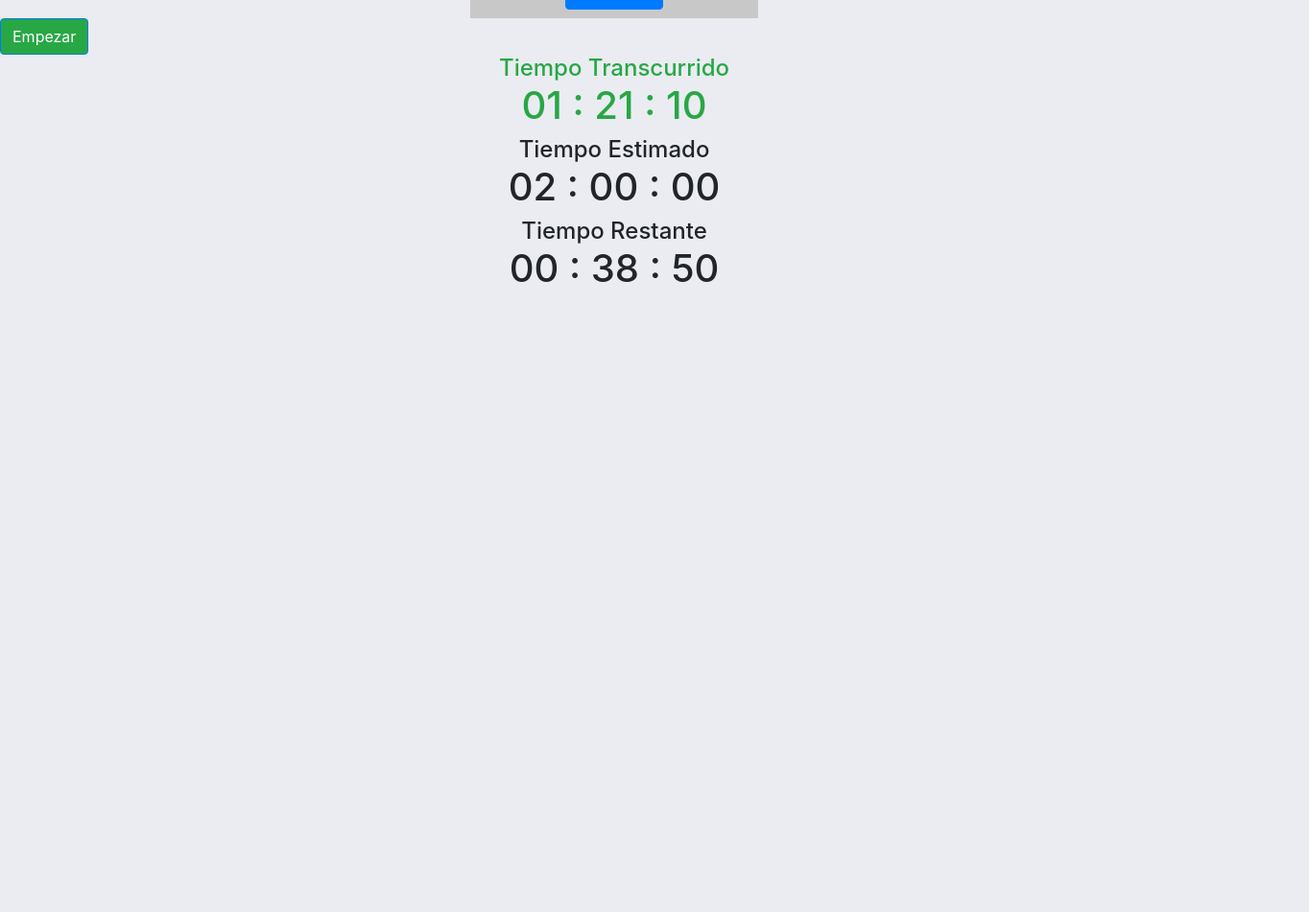
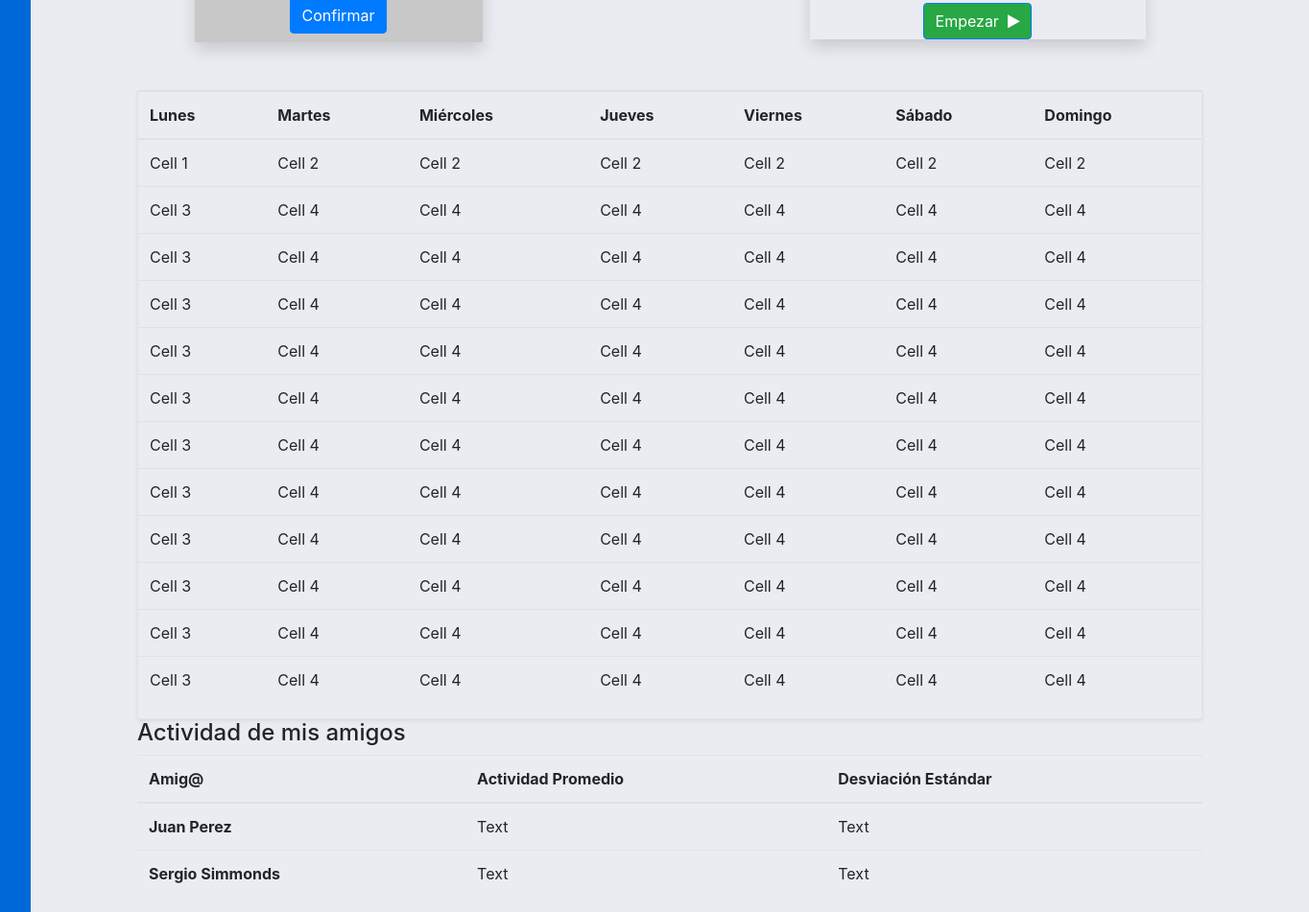
Before and after one commit to DCC-CC4401/2019-2-Segmentation-Fault-T2, a plain HTML site: page Tarea2/index.html in a window 1280 px wide. Shown: the part 327-1278 px from the top of the page at 96% size, 1364 px wide, since content can reach past the window. Before the commit the page ends 800 px from the top, so only its background shows below. Drawn offline with Linux system fonts and the light colour scheme; files that its build step writes are made by us from their sources.

Commit message:
Añadido mockup inicial de landing page, updateado landing page

```diff
--- a/Tarea2/index.html
+++ b/Tarea2/index.html
@@ -11,17 +11,18 @@
 </head>
 
 <body style="background-color: #eaecf1;">
-    <div class="bg-white d-flex justify-content-between align-items-xl-center"><button class="btn btn-primary" type="button" style="margin-top: 0px;margin-left: 20px;"><i class="fa fa-bars"></i></button>
+    <div class="d-table" style="width: 1364px;border-left: 2em solid #0069d9;">
+        <div class="bg-white d-flex justify-content-between align-items-xl-center" style="padding-top: 5px;"><button class="btn btn-primary" type="button" style="margin-top: 0px;margin-left: 20px;"><i class="fa fa-bars"></i></button>
             <h2>Nombre Aplicación</h2><img class="img-thumbnail img-fluid" style="display: flex;margin-right: 20px;" src="assets/img/Green%20Bush%20Character-2.png.png"></div>
-    <div class="container d-flex flex-column justify-content-xl-center align-items-xl-center" style="width: 300px;background-color: #c8c8c8;height: 300px;">
+        <div class="d-xl-flex align-items-xl-center" style="margin-top: 20px;">
+            <div class="container shadow d-flex flex-column justify-content-xl-center align-items-xl-center" style="width: 300px;background-color: #c8c8c8;height: 300px;">
                 <h5>Iniciar Actividad</h5><input type="text" inputmode="latin" placeholder="Nombre" style="margin: 5px;" required="" minlength="1" maxlength="255"><input type="text" inputmode="latin" placeholder="Descripción" style="margin: 5px;"><input type="number"
                     placeholder="Tiempo Estimado" min="01" step="1" style="margin: 5px;" required=""><select class="custom-select custom-select-sm" name="categorias" required="" style="width: 180px;"><optgroup label="Categoría"><option value="12" selected="">Estudio</option><option value="13">Dormir</option><option value="14">Ocio</option></optgroup></select>
                 <div
                     style="width: 188px;height: 55px;margin-top: 5px;">
-            <p style="width: 178px;height: 6px;">Tiempo Real / Posterior</p><input class="custom-range" type="range" min="0" max="1" step="1" required=""></div><button class="btn btn-primary" type="submit" style="margin: 5px;">Confirmar</button></div><button class="btn btn-primary bg-success"
-        type="button">Empezar</button>
-    <div class="container"></div>
-    <div class="container text-center justify-content-xl-center align-items-xl-start" style="width: 350px;">
+                    <p style="width: 178px;height: 6px;">Tiempo Real / Posterior</p><input class="custom-range" type="range" min="0" max="1" step="1" required=""></div><button class="btn btn-primary" type="submit" style="margin: 5px;">Confirmar</button></div>
+        <div class="container text-center shadow justify-content-xl-center align-items-xl-start"
+            style="width: 350px;">
             <div class="row text-success">
                 <div class="col">
                     <h4 style="margin-bottom: 0px;">Tiempo Transcurrido</h4>
@@ -39,6 +40,161 @@
                     <h4 style="margin-bottom: 0px;">Tiempo Restante</h4>
                     <h1>00 : 38 : 50</h1>
                 </div>
+            </div><button class="btn btn-primary bg-success" type="button">Empezar &nbsp;<i class="fa fa-play"></i></button></div>
+    </div>
+    <div class="container" style="margin-top: 50px;">
+        <div class="table-responsive border rounded-0 shadow-sm">
+            <table class="table">
+                <thead>
+                    <tr>
+                        <th>Lunes</th>
+                        <th>Martes</th>
+                        <th>Miércoles</th>
+                        <th>Jueves</th>
+                        <th>Viernes</th>
+                        <th>Sábado</th>
+                        <th>Domingo</th>
+                    </tr>
+                </thead>
+                <tbody>
+                    <tr>
+                        <td>Cell 1</td>
+                        <td>Cell 2</td>
+                        <td>Cell 2</td>
+                        <td>Cell 2</td>
+                        <td>Cell 2</td>
+                        <td>Cell 2</td>
+                        <td>Cell 2</td>
+                    </tr>
+                    <tr>
+                        <td>Cell 3</td>
+                        <td>Cell 4</td>
+                        <td>Cell 4</td>
+                        <td>Cell 4</td>
+                        <td>Cell 4</td>
+                        <td>Cell 4</td>
+                        <td>Cell 4</td>
+                    </tr>
+                    <tr>
+                        <td>Cell 3</td>
+                        <td>Cell 4</td>
+                        <td>Cell 4</td>
+                        <td>Cell 4</td>
+                        <td>Cell 4</td>
+                        <td>Cell 4</td>
+                        <td>Cell 4</td>
+                    </tr>
+                    <tr>
+                        <td>Cell 3</td>
+                        <td>Cell 4</td>
+                        <td>Cell 4</td>
+                        <td>Cell 4</td>
+                        <td>Cell 4</td>
+                        <td>Cell 4</td>
+                        <td>Cell 4</td>
+                    </tr>
+                    <tr>
+                        <td>Cell 3</td>
+                        <td>Cell 4</td>
+                        <td>Cell 4</td>
+                        <td>Cell 4</td>
+                        <td>Cell 4</td>
+                        <td>Cell 4</td>
+                        <td>Cell 4</td>
+                    </tr>
+                    <tr>
+                        <td>Cell 3</td>
+                        <td>Cell 4</td>
+                        <td>Cell 4</td>
+                        <td>Cell 4</td>
+                        <td>Cell 4</td>
+                        <td>Cell 4</td>
+                        <td>Cell 4</td>
+                    </tr>
+                    <tr>
+                        <td>Cell 3</td>
+                        <td>Cell 4</td>
+                        <td>Cell 4</td>
+                        <td>Cell 4</td>
+                        <td>Cell 4</td>
+                        <td>Cell 4</td>
+                        <td>Cell 4</td>
+                    </tr>
+                    <tr>
+                        <td>Cell 3</td>
+                        <td>Cell 4</td>
+                        <td>Cell 4</td>
+                        <td>Cell 4</td>
+                        <td>Cell 4</td>
+                        <td>Cell 4</td>
+                        <td>Cell 4</td>
+                    </tr>
+                    <tr>
+                        <td>Cell 3</td>
+                        <td>Cell 4</td>
+                        <td>Cell 4</td>
+                        <td>Cell 4</td>
+                        <td>Cell 4</td>
+                        <td>Cell 4</td>
+                        <td>Cell 4</td>
+                    </tr>
+                    <tr>
+                        <td>Cell 3</td>
+                        <td>Cell 4</td>
+                        <td>Cell 4</td>
+                        <td>Cell 4</td>
+                        <td>Cell 4</td>
+                        <td>Cell 4</td>
+                        <td>Cell 4</td>
+                    </tr>
+                    <tr>
+                        <td>Cell 3</td>
+                        <td>Cell 4</td>
+                        <td>Cell 4</td>
+                        <td>Cell 4</td>
+                        <td>Cell 4</td>
+                        <td>Cell 4</td>
+                        <td>Cell 4</td>
+                    </tr>
+                    <tr>
+                        <td>Cell 3</td>
+                        <td>Cell 4</td>
+                        <td>Cell 4</td>
+                        <td>Cell 4</td>
+                        <td>Cell 4</td>
+                        <td>Cell 4</td>
+                        <td>Cell 4</td>
+                    </tr>
+                </tbody>
+            </table>
+        </div>
+        <div class="overflow-auto"></div>
+    </div>
+    <div class="container">
+        <h4>Actividad de mis amigos</h4>
+        <div class="table-responsive">
+            <table class="table">
+                <thead>
+                    <tr>
+                        <th>Amig@</th>
+                        <th>Actividad Promedio</th>
+                        <th>Desviación Estándar</th>
+                    </tr>
+                </thead>
+                <tbody>
+                    <tr>
+                        <td><img><strong>Juan Perez</strong></td>
+                        <td>Text</td>
+                        <td>Text</td>
+                    </tr>
+                    <tr>
+                        <td><img><strong>Sergio Simmonds</strong></td>
+                        <td>Text</td>
+                        <td>Text</td>
+                    </tr>
+                </tbody>
+            </table>
+        </div>
     </div>
     </div>
     <script src="assets/js/jquery.min.js"></script>
```
Also changed, not shown: mockuplanding.png (added), 1 other file. Lines whose indentation alone changed are shown as unchanged.
